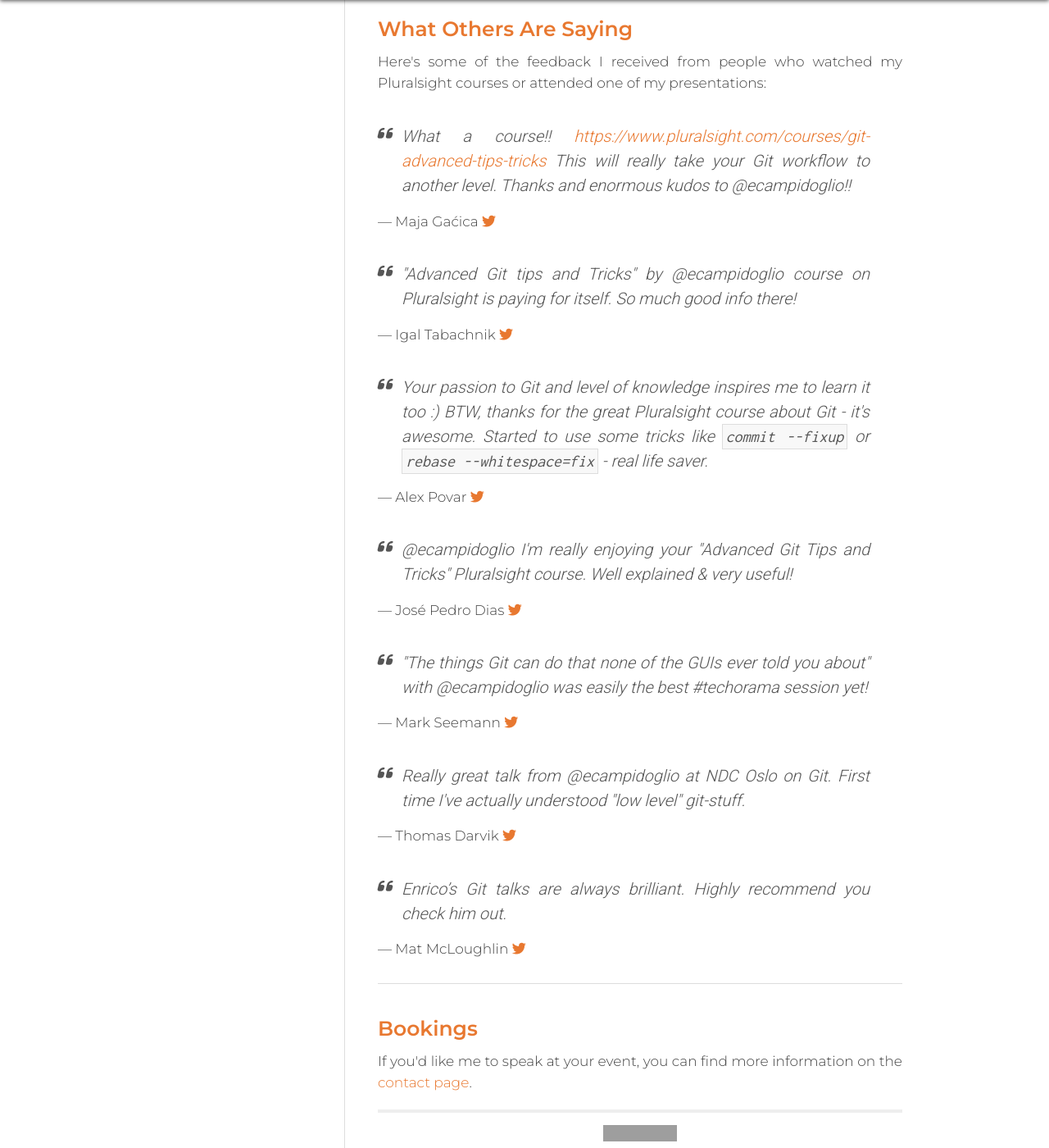
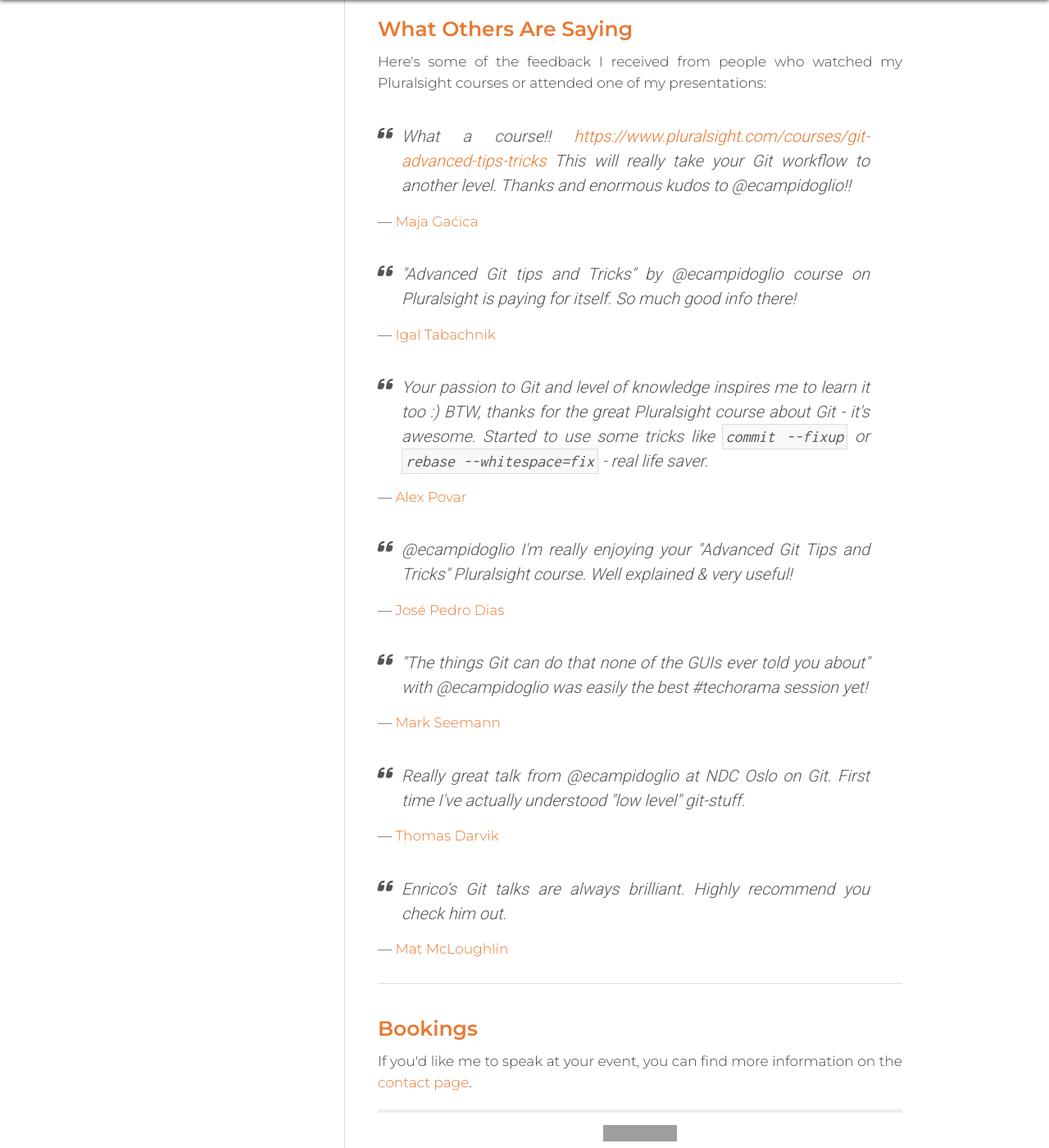
Before and after one commit to megakemp/megakemp.github.io, a Jekyll site: the page built from git/index.html, in a window 1280 px wide and 1400 px high, scrolled down 4295 px. Shown: the whole window at 82% size. Built offline with Jekyll 4.4.1, drawn with Linux system fonts in a browser that asks for light colours; nearby versions of some CDN libraries; comment, search, counter and statistics services are not loaded; grey boxes are pictures that could not be loaded.

Commit message:
Links to the original tweets in the Git page

```diff
--- a/git/index.html
+++ b/git/index.html
@@ -139,39 +139,39 @@
   <blockquote class="tweet">
     <p>What a course!! <a href="https://www.pluralsight.com/courses/git-advanced-tips-tricks">https://www.pluralsight.com/courses/git-advanced-tips-tricks</a> This will really take your Git workflow to another level. Thanks and enormous kudos to @ecampidoglio!!</p>
   </blockquote>
-  <span>— Maja Gaćica <a href="https://twitter.com/MajaMimikrija/status/1154672829385850880"><i class="fa fa-twitter" aria-hidden="true"></i></a></span>
+  <span>— <a href="https://twitter.com/MajaMimikrija/status/1154672829385850880">Maja Gaćica</a></span>
 
   <blockquote class="tweet">
     <p>"Advanced Git tips and Tricks" by @ecampidoglio course on Pluralsight is paying for itself. So much good info there!</p>
   </blockquote>
-  <span>— Igal Tabachnik <a href="https://twitter.com/hmemcpy/status/728166376138022912"><i class="fa fa-twitter" aria-hidden="true"></i></a></span>
+  <span>— <a href="https://twitter.com/hmemcpy/status/728166376138022912">Igal Tabachnik</a></span>
 
   <blockquote class="tweet">
     <p>Your passion to Git and level of knowledge inspires me to learn it too :)
     BTW, thanks for the great Pluralsight course about Git - it's awesome. Started to use some tricks like <code>commit --fixup</code> or <code>rebase --whitespace=fix</code> - real life saver.</p>
   </blockquote>
-  <span>— Alex Povar <a href="https://twitter.com/zvirja/status/941680752869167105"><i class="fa fa-twitter" aria-hidden="true"></i></a></span>
+  <span>— <a href="https://twitter.com/zvirja/status/941680752869167105">Alex Povar</a></span>
 
   <blockquote class="tweet">
     <p>@ecampidoglio I'm really enjoying your "Advanced Git Tips and Tricks" Pluralsight course. Well explained &amp; very useful!</p>
   </blockquote>
-  <span>— José Pedro Dias <a href="https://twitter.com/jose_pedro_dias/status/778748545507614720"><i class="fa fa-twitter" aria-hidden="true"></i></a></span>
+  <span>— <a href="https://twitter.com/jose_pedro_dias/status/778748545507614720">José Pedro Dias</a></span>
 
   <blockquote class="tweet">
     <p>"The things Git can do that none of the GUIs ever told you about" with @ecampidoglio
  was easily the best #techorama session yet!</p>
   </blockquote>
-  <span>— Mark Seemann <a href="https://twitter.com/ploeh/status/598418072563777536"><i class="fa fa-twitter" aria-hidden="true"></i></a></span>
+  <span>— <a href="https://twitter.com/ploeh/status/598418072563777536">Mark Seemann</a></span>
 
   <blockquote class="tweet">
     <p>Really great talk from @ecampidoglio at NDC Oslo on Git. First time I've actually understood "low level" git-stuff.</p>
   </blockquote>
-  <span>— Thomas Darvik <a href="https://twitter.com/ThomasDarvik/status/1141370914686328838"><i class="fa fa-twitter" aria-hidden="true"></i></a></span>
+  <span>— <a href="https://twitter.com/ThomasDarvik/status/1141370914686328838">Thomas Darvik</a></span>
 
   <blockquote class="tweet">
     <p>Enrico’s Git talks are always brilliant. Highly recommend you check him out.</p>
   </blockquote>
-  <span>— Mat McLoughlin <a href="https://twitter.com/mat_mcloughlin/status/1141613919297048577"><i class="fa fa-twitter" aria-hidden="true"></i></a></span>
+  <span>— <a href="https://twitter.com/mat_mcloughlin/status/1141613919297048577">Mat McLoughlin</a></span>
 
   <hr/>
 
```
